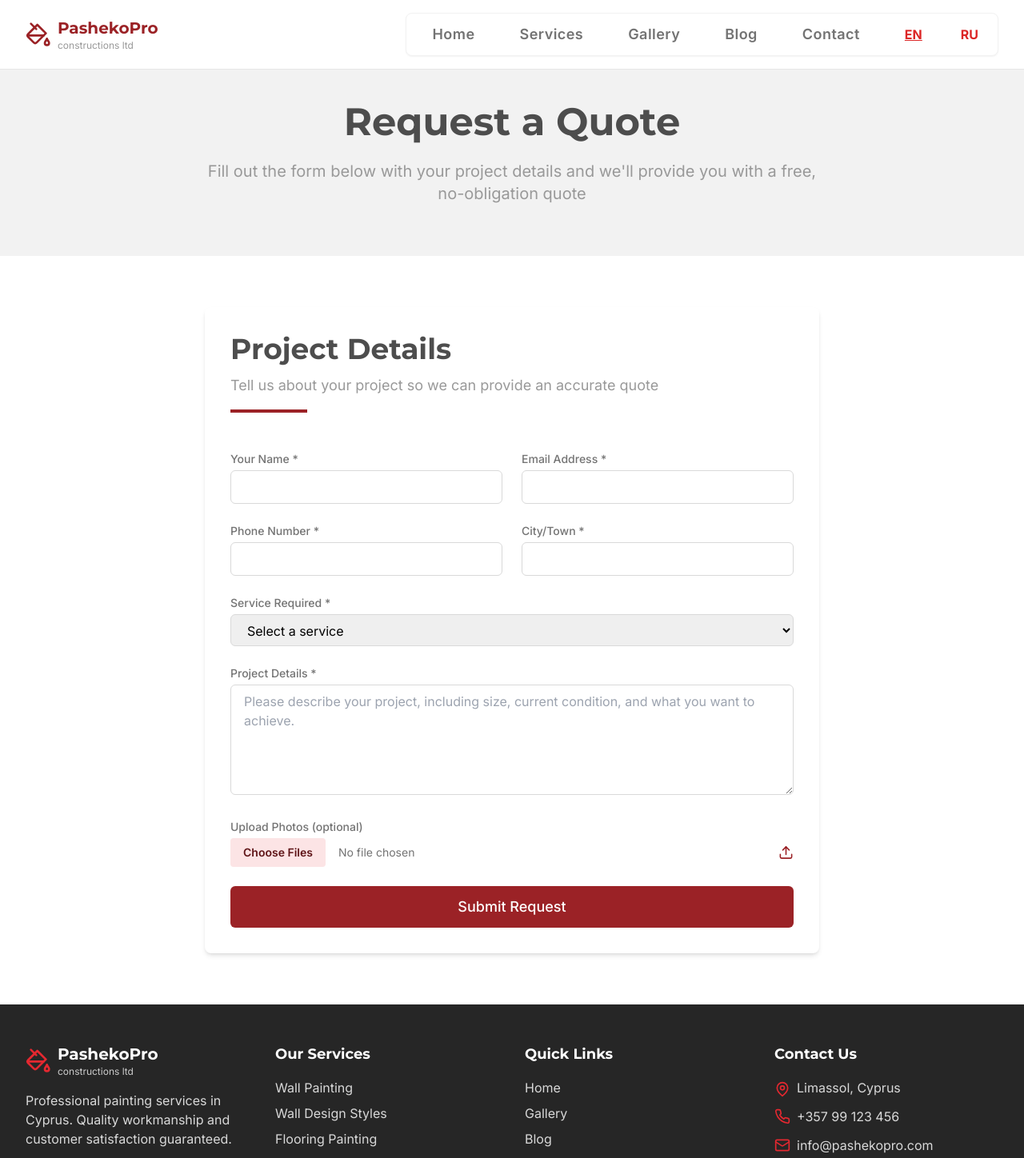
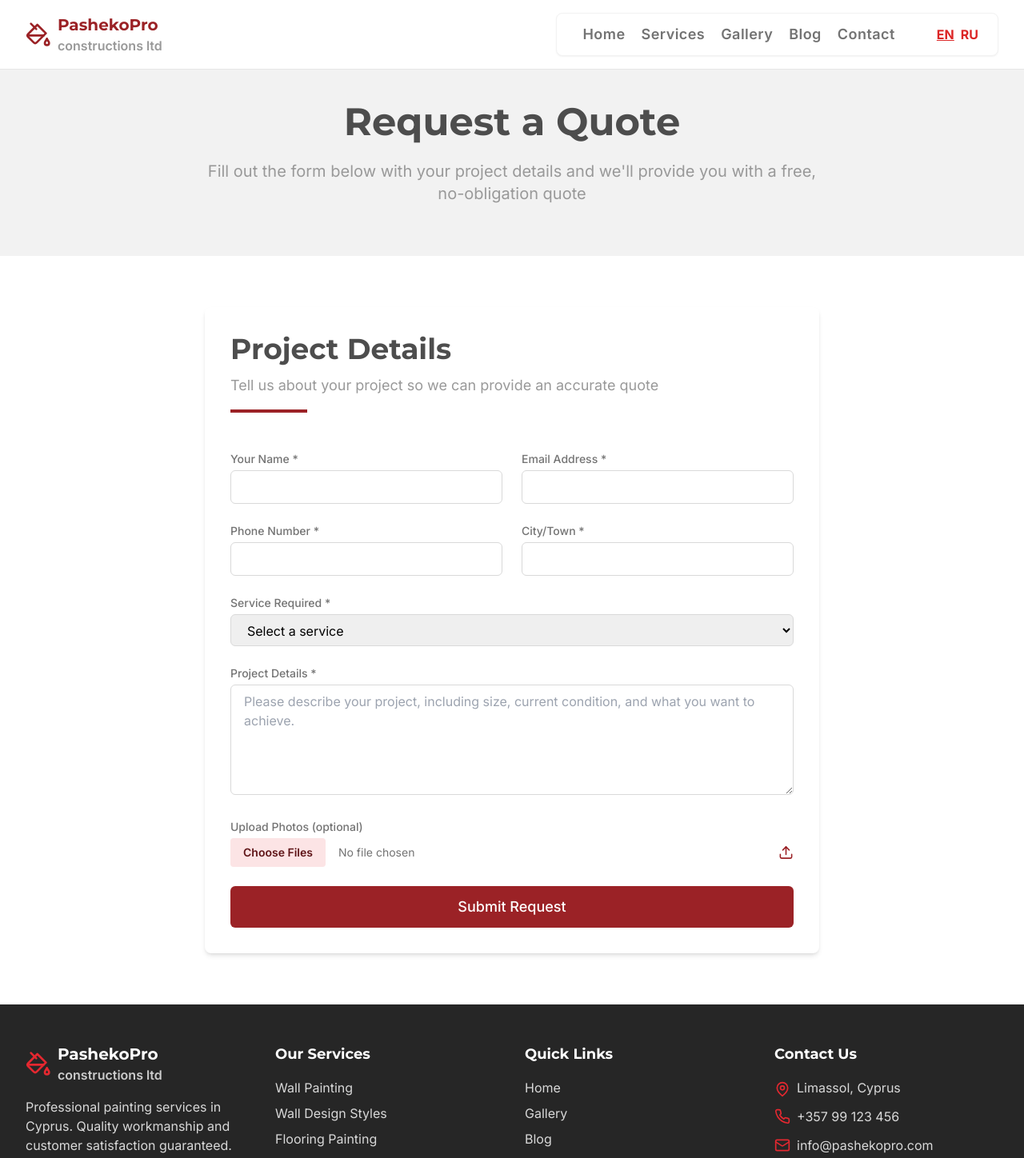
Before and after one commit to pikap5b/pashekopro-website, a React (Vite) app: page /quote in a window 1280 px wide. Shown: the top 1448 px of the page at 80% size. Built offline with nearby package versions, Linux system fonts and the light colour scheme.

Commit message:
static menu ,readable header mobile both

```diff
--- a/src/components/layout/Footer.tsx
+++ b/src/components/layout/Footer.tsx
@@ -15,7 +15,7 @@ const Footer: React.FC = () => {
               <PaintBucket size={32} className="text-primary-400 mr-2" />
               <div>
                 <h2 className="text-xl font-bold text-white font-heading">PashekoPro</h2>
-                <p className="text-xs text-neutral-400">  constructions ltd  </p>
+                <p className="text-base font-semibold text-neutral-400">  constructions ltd  </p>
               </div>
             </Link>
             <p className="text-neutral-300 mb-4">
--- a/src/components/layout/Header.tsx
+++ b/src/components/layout/Header.tsx
@@ -40,7 +40,7 @@ const Header: React.FC = () => {
   const LangButton = ({ code, label }: { code: string; label: string }) => (
     <button
       onClick={() => i18n.changeLanguage(code)}
-      className={`ml-2 font-bold text-red-600 hover:underline focus:outline-none ${i18n.language.startsWith(code) ? 'underline' : ''}`}
+      className={`ml-1 font-bold text-red-600 hover:underline focus:outline-none ${i18n.language.startsWith(code) ? 'underline' : ''}`}
       aria-label={`Switch to ${label}`}
     >
       {label}
@@ -57,11 +57,12 @@ const Header: React.FC = () => {
             <PaintBucket size={32} className="text-primary-500 mr-2" />
             <div>
               <h1 className="text-xl font-bold text-primary-500 font-heading">PashekoPro</h1>
-              <p className="text-xs text-neutral-600"> constructions ltd  </p>
+              <p className="text-base font-semibold text-neutral-600"> constructions ltd  </p>
             </div>
           </Link>
 
           <nav className="hidden md:flex gap-10 items-center bg-white px-6 py-2 rounded-lg shadow-sm border border-neutral-100">
+            <div className="flex items-center gap-1">
               {navLinks.map((link) => (
                 <Link
                   key={link.name}
@@ -75,9 +76,12 @@ const Header: React.FC = () => {
                   {link.name}
                 </Link>
               ))}
+            </div>
             {/* Language buttons */}
+            <div className="flex items-center gap-1">
               <LangButton code="en" label="EN" />
               <LangButton code="ru" label="RU" />
+            </div>
           </nav>
 
           <button
@@ -118,12 +122,6 @@ const Header: React.FC = () => {
                 <LangButton code="en" label="EN" />
                 <LangButton code="ru" label="RU" />
               </div>
-              <Link
-                to="/quote"
-                className="px-6 py-2 bg-primary-500 text-white rounded-md font-medium hover:bg-primary-600 transition-colors duration-200 text-center mt-2"
-              >
-                {t('home.cta')}
-              </Link>
             </nav>
           </div>
         </motion.div>
```
Lines whose indentation alone changed are shown as unchanged.
